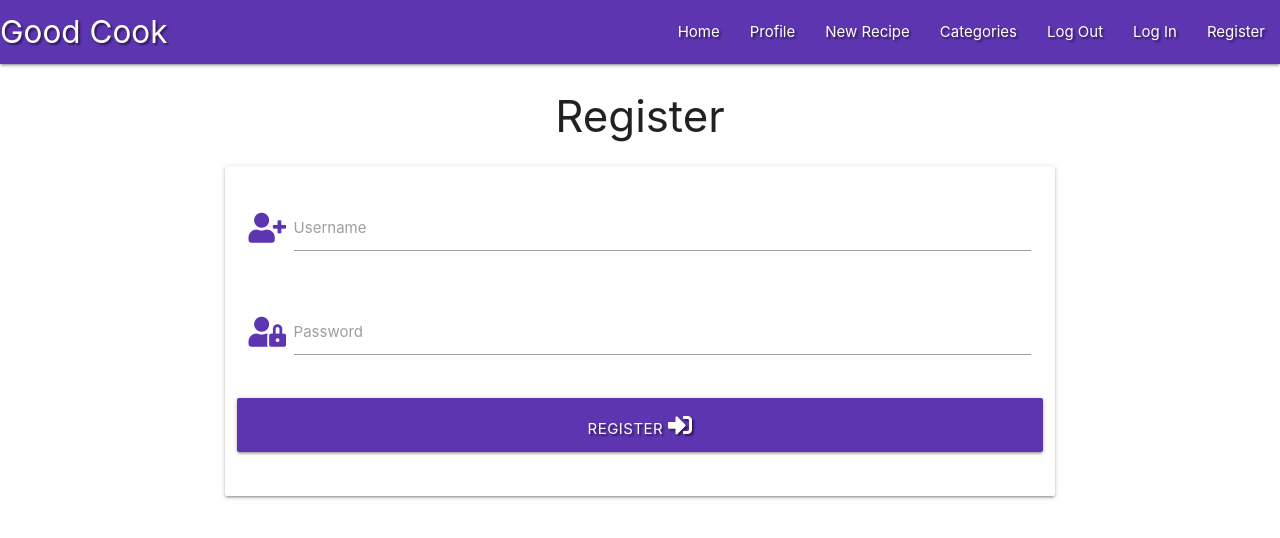
After one commit to behnazkhoshnood/good-cook-ms3, a Flask app: page /register in a window 1280 px wide. The commit adds this page. Shown: the top 538 px of the page. Run offline with Flask 2, Linux system fonts and the light colour scheme; some libraries are stand-ins or nearby versions.

Commit message:
adding the register form

```diff
--- a/app.py
+++ b/app.py
@@ -4,6 +4,7 @@ from flask import (
     redirect, request, session, url_for)
 from flask_pymongo import PyMongo
 from bson.objectid import ObjectId
+from werkzeug.security import generate_password_hash, check_password_hash
 if os.path.exists("env.py"):
     import env
 
@@ -24,6 +25,11 @@ def get_items():
     return render_template("items.html", items=items)
 
 
+@app.route("/register", methods=["GET", "POST"])
+def register():
+    return render_template("register.html")
+
+
 if __name__ == "__main__":
     app.run(host=os.environ.get("IP"),
             port=int(os.environ.get("PORT")),
--- /dev/null
+++ b/static/css/style.css
@@ -0,0 +1,3 @@
+.text-shadow{
+    text-shadow: 2px 2px 2px rgba(0, 0, 0, 0.5);
+}
--- /dev/null
+++ b/static/js/script.js
@@ -0,0 +1,3 @@
+$(document).ready(function(){
+    $(".sidenav").sidenav();
+  });
--- /dev/null
+++ b/templates/base.html
@@ -0,0 +1,56 @@
+<!DOCTYPE html>
+<html lang="en">
+<head>
+    <meta charset="UTF-8">
+    <meta name="viewport" content="width=device-width, initial-scale=1.0">
+    <link rel="stylesheet" href="https://cdnjs.cloudflare.com/ajax/libs/font-awesome/5.15.1/css/all.min.css" integrity="sha512-+4zCK9k+qNFUR5X+cKL9EIR+ZOhtIloNl9GIKS57V1MyNsYpYcUrUeQc9vNfzsWfV28IaLL3i96P9sdNyeRssA==" crossorigin="anonymous" type="text/css"/>
+    <link rel="stylesheet" href="https://cdnjs.cloudflare.com/ajax/libs/materialize/1.0.0/css/materialize.min.css" type="text/css">
+    <link rel="stylesheet" href="{{ url_for('static', filename='css/style.css') }}" type="text/css">
+    {%block styles%}
+    {% endblock %}
+    <title>Good Cook</title>
+</head>
+<body>
+
+        <header>
+            <!-- top navbar -->
+              <nav class="nav-extended text-shadow 5e35b1 deep-purple darken-1" >
+                <div class="nav-wrapper">
+                    <a href="{{ url_for('get_items') }}" class="brand-logo">Good Cook</a>
+                    <a href="#" data-target="mobile-demo" class="sidenav-trigger"><i class="fas fa-bars"></i></a>
+                    <ul class="right hide-on-med-and-down">
+                        <li><a href="{{ url_for('get_items') }}">Home</a></li>
+                        <li><a href="{{ url_for('get_items') }}">Profile</a></li>
+                        <li><a href="{{ url_for('get_items') }}">New Recipe</a></li>
+                        <li><a href="{{ url_for('get_items') }}">Categories</a></li>
+                        <li><a href="{{ url_for('get_items') }}">Log Out</a></li>
+                        <li><a href="{{ url_for('get_items') }}">Log In</a></li>
+                        <li><a href="{{ url_for('register') }}">Register</a></li>
+
+                    </ul>
+                </div>
+                </nav>
+
+            <!-- mobile sidenav -->
+                <ul class="sidenav" id="mobile-demo">
+                        <li><h4 class="center-align deep-purple-text text-darken-1">Good Cook</h4></li>
+                        <li><a href="{{ url_for('get_items') }}">Home</a></li>
+                        <li><a href="{{ url_for('get_items') }}">Profile</a></li>
+                        <li><a href="{{ url_for('get_items') }}">New Recipe</a></li>
+                        <li><a href="{{ url_for('get_items') }}">Categories</a></li>
+                        <li><a href="{{ url_for('get_items') }}">Log Out</a></li>
+                        <li><a href="{{ url_for('get_items') }}">Log In</a></li>
+                        <li><a href="{{ url_for('register') }}">Register</a></li>
+                </ul>
+        </header>
+
+    {% block content %}
+    {% endblock %}
+
+    <script src="https://code.jquery.com/jquery-3.5.1.min.js" integrity="sha256-9/aliU8dGd2tb6OSsuzixeV4y/faTqgFtohetphbbj0=" crossorigin="anonymous"></script>
+    <script src="https://cdnjs.cloudflare.com/ajax/libs/materialize/1.0.0/js/materialize.min.js"></script>
+    <script src="{{ url_for('static',filename='js/script.js') }}"></script>
+    {% block scripts %}
+    {% endblock %}
+</body>
+</html>
--- /dev/null
+++ b/templates/register.html
@@ -0,0 +1,33 @@
+{% extends "base.html" %}
+{% block content %}
+
+    <h3 class="center-align">Register</h3>
+
+    <div class="row">
+        <form class="col s12 m8 offset-m2" method="POST" action="{{ url_for('register') }}">
+            <!-- username -->
+                <div class="card-panel">
+                    <div class="row">
+                    <div class="input-field col s12">
+                        <i class="fas fa-user-plus deep-purple-text text-darken-1 prefix"></i>
+                        <input id="username" name="username" type="text" class="validate">
+                        <label for="username">Username</label>
+                    </div>
+                </div>
+                <!-- password -->
+                <div class="row">
+                    <div class="input-field col s12">
+                        <i class="fas fa-user-lock deep-purple-text text-darken-1 prefix"></i>
+                        <input id="password" name="password" type="password" class="validate">
+                        <label for="password">Password</label>
+                    </div>
+                </div>
+                <!-- register -->
+                <div class="row">
+                    <button type="submit" class="col s12 btn-large deep-purple darken-1 text-shadow">Register <i class="fas fa-sign-in-alt"></i></button>
+                </div>
+            </div>
+        </form>
+    </div>
+
+{% endblock %}
```
Also changed, not shown: templates/items.html (+5 -10 lines).
